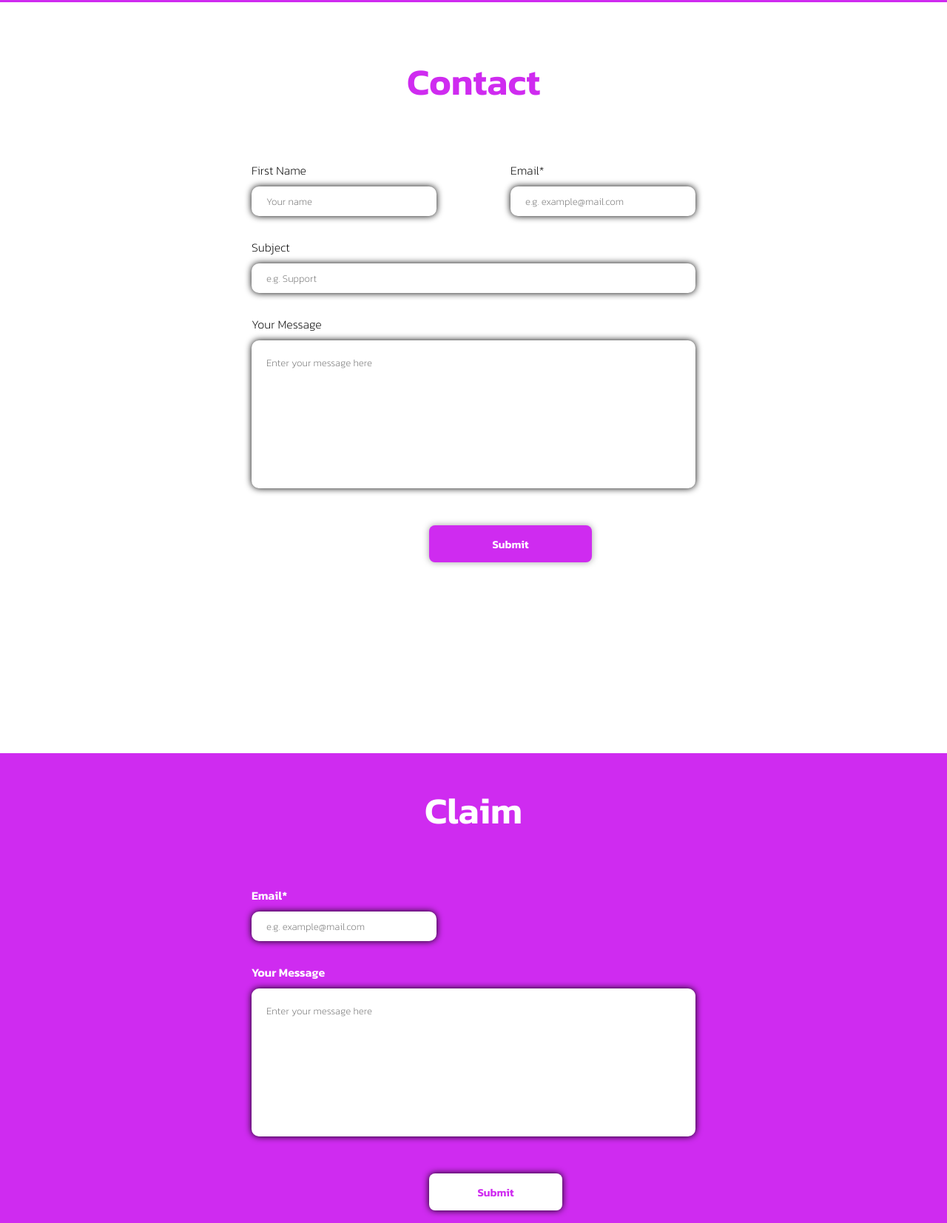
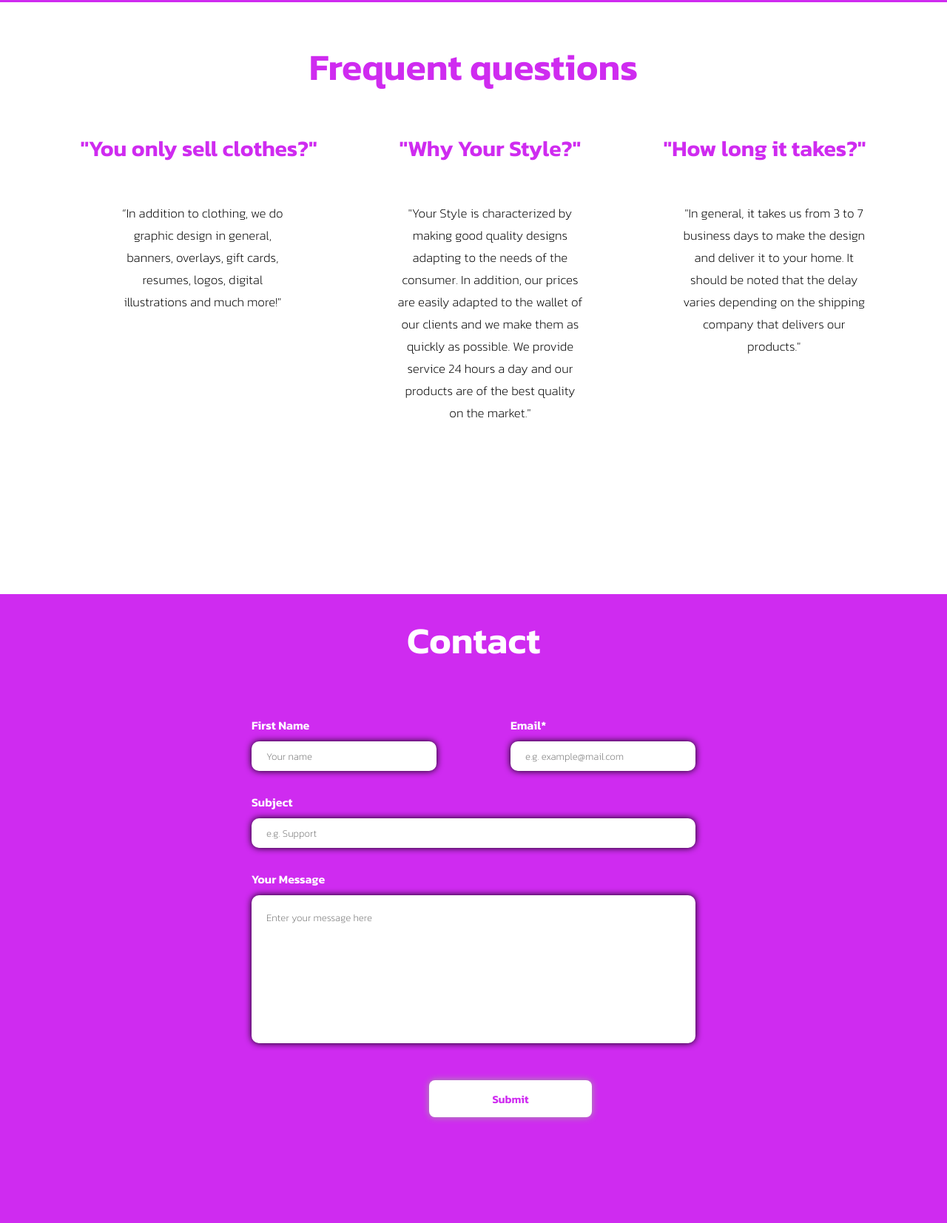
Before and after one commit to JotaVaras/TPIntegrador, a plain HTML site: page index.html in a window 1280 px wide. Shown: the part 2467-4120 px from the top of the page at 74% size. Drawn offline with nearby package versions, Linux system fonts and the light colour scheme.

Commit message:
todas las sections agregadas

```diff
--- a/index.html
+++ b/index.html
@@ -20,13 +20,13 @@
     </header>
 
     <main>
-        <section class="secpri hero">
+        <section class="sec1 hero">
             <h1>Your Style Sublimations</h1>
             <p>Welcome to the Your Style Page! We invite you to continue browsing the page and find out what's new in our Catalog.</p>
             <button><strong>Explore our products</strong></button>
         </section>
 
-         <section class="div2">
+        <section class="sec2">
             <h1>Products</h1>
             <div class="contitems">
                 <div class="item1">
@@ -49,7 +49,7 @@
             </div>
         </section>
 
-        <section class="div3" id="About">
+        <section class="sec3" id="About">
             <div class="about1">
                 <h1>About Us</h1>
                 <p>Your Style Sublimation, is always committed to the client, providing quality in each of our designs in our products. In addition to having Customer Service always active on our social networks. We have experience for 3 years doing this type of Sublimation work, and more than 6 years in Experience in Design and digital Illustration.</p>
@@ -60,7 +60,25 @@
             </div>
         </section>
 
-        <section class="sec4" id="Contact">
+        <section class="sec4" id="Reviews">
+        <h1>Frequent questions</h1>
+        <div class="textos">
+            <div>
+                <h2>"You only sell clothes?"</h2>
+                <p class="texto1">“In addition to clothing, we do graphic design in general, banners, overlays, gift cards, resumes, logos, digital illustrations and much more!"</p>
+            </div>
+            <div>
+                <h2>"Why Your Style?"</h2>
+                <p class="texto2">"Your Style is characterized by making good quality designs adapting to the needs of the consumer. In addition, our prices are easily adapted to the wallet of our clients and we make them as quickly as possible. We provide service 24 hours a day and our products are of the best quality on the market."</p>
+            </div>
+            <div>
+                <h2>"How long it takes?"</h2>
+                <p class="texto3">"In general, it takes us from 3 to 7 business days to make the design and deliver it to your home. It should be noted that the delay varies depending on the shipping company that delivers our products."</p>
+            </div>
+        </div>
+        </section>
+
+        <section class="sec5" id="Contact">
             <h1>Contact</h1>
             <form>
                 <div class="form-parte1">
@@ -86,7 +104,7 @@
             </div>
         </section>
 
-        <section class="sec5" id="Reclamo">
+        <section class="sec6" id="Reclamo">
             <h1>Claim</h1>
             <form>
                 <div class="form-parte2">
--- a/style.css
+++ b/style.css
@@ -9,6 +9,8 @@
 body{
     min-height: 200vh;
 }
+
+/* Empieza el Header */
 
 header{
     background-color: rgba( 255, 255, 255, 0.5);
@@ -23,7 +25,6 @@ header{
     transition: 0.6s;
     padding: 15px 100px;
 }
-
 
 header .logo{
     height: 90px;
@@ -69,10 +70,11 @@ header.sticky .logo, header.sticky ul li a{
     color: white;
 }
 
-/* Termina el css del menu */
+/* Termina el header */
 
 /* Primera section */
-.secpri{
+
+.sec1{
     background-image: url(heroimg.jpg);
     height: 100vh;
     width: 100%;
@@ -83,7 +85,7 @@ header.sticky .logo, header.sticky ul li a{
     display: flex;
     flex-direction: column;
 }
-.secpri h1{
+.sec1 h1{
     color: white;
     font-size: 60px;
     width: 40%;
@@ -91,14 +93,14 @@ header.sticky .logo, header.sticky ul li a{
     margin-left: 150px;
     margin-right: 10%;
 }
-.secpri p{
+.sec1 p{
     color: white;
     font-size: 20px;
     margin-top: 1%;
     margin-left: 150px;
     margin-right: 55%;
 }
-.secpri button{
+.sec1 button{
     color: fuchsia;
     background-color: white;
     padding: 15px;
@@ -110,15 +112,17 @@ header.sticky .logo, header.sticky ul li a{
     cursor: pointer;
     margin-top: 2%;
 }
-.secpri button:hover{
+.sec1 button:hover{
     transition: .5s;
     background-color: #000000;
     color: white;
 }
+
 /* Termina Primera section */
 
 /* Empieza Segunda section */
-.div2{
+
+.sec2{
     width: 100%;
     height: 110vh;
 }
@@ -129,20 +133,20 @@ header.sticky .logo, header.sticky ul li a{
     margin-left: 140px;
 }
 
-.div2 h1{
+.sec2 h1{
     font-size: 50px;
     margin-top: 70px;
     margin-bottom: 70px;
     text-align: center;
     color:fuchsia;
 }
-.div2 img{
+.sec2 img{
     height: 250px;
     border-radius: 10px;
     box-shadow: 0 0 10px rgba(116, 21, 100, 0.6);
 }
 
-.div2 h2{
+.sec2 h2{
     color: fuchsia;
 }
 
@@ -191,11 +195,12 @@ header.sticky .logo, header.sticky ul li a{
     position: relative;
     margin-right: 30px;
 }
+
 /* Termina Segunda section */
 
 /* Empieza Tercera section */
 
-.div3{
+.sec3{
     height: 90vh;
     display: flex;
     background-color: #cf2bf0;
@@ -238,18 +243,66 @@ header.sticky .logo, header.sticky ul li a{
 
 /* Termina el Tercer Section */
 
-/* Empieza el Cuarto Section */
+/* Empieza la Cuarta Section */
+
 .sec4{
-    width: 100%;
-    height: 110vh;
+    background-color: white;
+    height: 100vh;
+}
+.sec4 h1{
+    color: #cf2bf0;
+    font-size: 50px;
+    text-align: center;
+    padding: 50px
+}
+.sec4 h2{
+    color: #cf2bf0;
+    font-size: 30px;
+    font-weight: 600;
+    margin-bottom: 50px;
 }
 
-.sec4 h1{
+.textos{
+    display: flex;
+    justify-content: space-evenly;
     text-align: center;
-    color: #cf2bf0;
+}
+.texto1, .texto2, .texto3{
+    text-align: center;
+    color: #000;
+    font-size: 17px;
+    font-weight: 300;
+    line-height: 30px;
+}
+
+.texto1{
+    width: 250px;
+    margin-left: 40px;
+}
+.texto2{
+    width: 250px;
+}
+.texto3{
+    width: 250px;
+    margin-left: 25px;
+}
+
+/* Termina la Cuarta Section */
+
+/* Empieza el Quinto Section */
+
+.sec5{
+    width: 100%;
+    height: 120vh;
+    background-color: #cf2bf0;
+}
+
+.sec5 h1{
+    text-align: center;
+    color: white;
     font-size: 50px;
-    margin-top: 70px;
-    margin-bottom: 70px;
+    padding: 25px;
+    margin-bottom: 40px;
 }
 
 form {
@@ -269,8 +322,9 @@ form {
 }
 
 label{
+    color: white;
     margin-bottom: 10px;
-    font-weight: 300;
+    font-weight: 600;
 }
 
 input[type="text"],input[type="email"],textarea {
@@ -282,7 +336,7 @@ input[type="text"],input[type="email"],textarea {
     margin-bottom: 10px;
 }
 
-.sec4 input:hover, textarea:hover{
+.sec5 input:hover, textarea:hover{
     background-color: #ffc4fc;
 }
 
@@ -294,14 +348,10 @@ input[type="text"],input[type="email"],textarea {
     height: 200px
 }
 
-.div8 input:hover, textarea:hover{
-    background-color: #fff4f6;
-}
-
 button[type="submit"] {
-    background-color: #cf2bf0;
+    background-color:white;
     box-shadow: 0px 0px 10px rgb(161, 161, 161);
-    color: white;
+    color: #cf2bf0;
     font-size: 15px;
     font-weight: bold;
     border-radius: 8px;
@@ -314,30 +364,30 @@ button[type="submit"] {
     margin-left: 30vh;
 }
 
-.sec4 button:hover{
+.sec5 button:hover{
     transition: .3s;
     background-color:black;
-    color: #cf2bf0;
+    color: white;
 }
-/* Termina la Cuarta Section */
 
-/* Empieza la Quinta Section */
-.sec5{
+/* Termina la Quinta Section */
+
+/* Empieza la Sexta Section */
+.sec6{
     width: 100%;
     height: 110vh;
-    background-color: #cf2bf0;
+    background-color: white;
 }
 
-.sec5 h1{
+.sec6 h1{
     padding: 40px;
     text-align: center;
-    color: white;
+    color: #cf2bf0;
     font-size: 50px;
-    margin-top: 65px;
     margin-bottom: 25px;
 }
 
-.sec5 form {
+.sec6 form {
     max-width: 600px;
     margin: 0 auto;
 }
@@ -356,7 +406,7 @@ button[type="submit"] {
 .inputs2 label{
     margin-bottom: 10px;
     font-weight: 600;
-    color: white;
+    color: #cf2bf0;
 }
 
 .inputs2 input[type="email"],textarea {
@@ -376,7 +426,7 @@ button[type="submit"] {
     height: 200px
 }
 
-.sec5 input:hover, textarea:hover{
+.sec6 input:hover, textarea:hover{
     background-color: #ffc4fc;
 }
 
@@ -386,7 +436,7 @@ button[type="submit"] {
 }
 
 .boton2 button[type="submit"] {
-    background-color: white;
+    background-color: black;
     box-shadow: 0px 0px 10px rgb(0, 0, 0);
     color: #cf2bf0;
     font-size: 15px;
@@ -400,12 +450,12 @@ button[type="submit"] {
     cursor: pointer;
 }
 
-.sec5 button:hover{
+.sec6 button:hover{
     transition: .3s;
-    background-color: #000000;
-    color: white;
+    background-color: white;
+    color: #000;
 }
-/* Termina la Quinta Section */
+/* Termina la Sexta Section */
 
 /* Empieza el footer */
 footer{
@@ -447,4 +497,5 @@ i{
 .redes ul li:hover .bi-envelope-fill{
     color: rgb(235, 235, 142);
 }
+
 /* Termina el footer */
```
